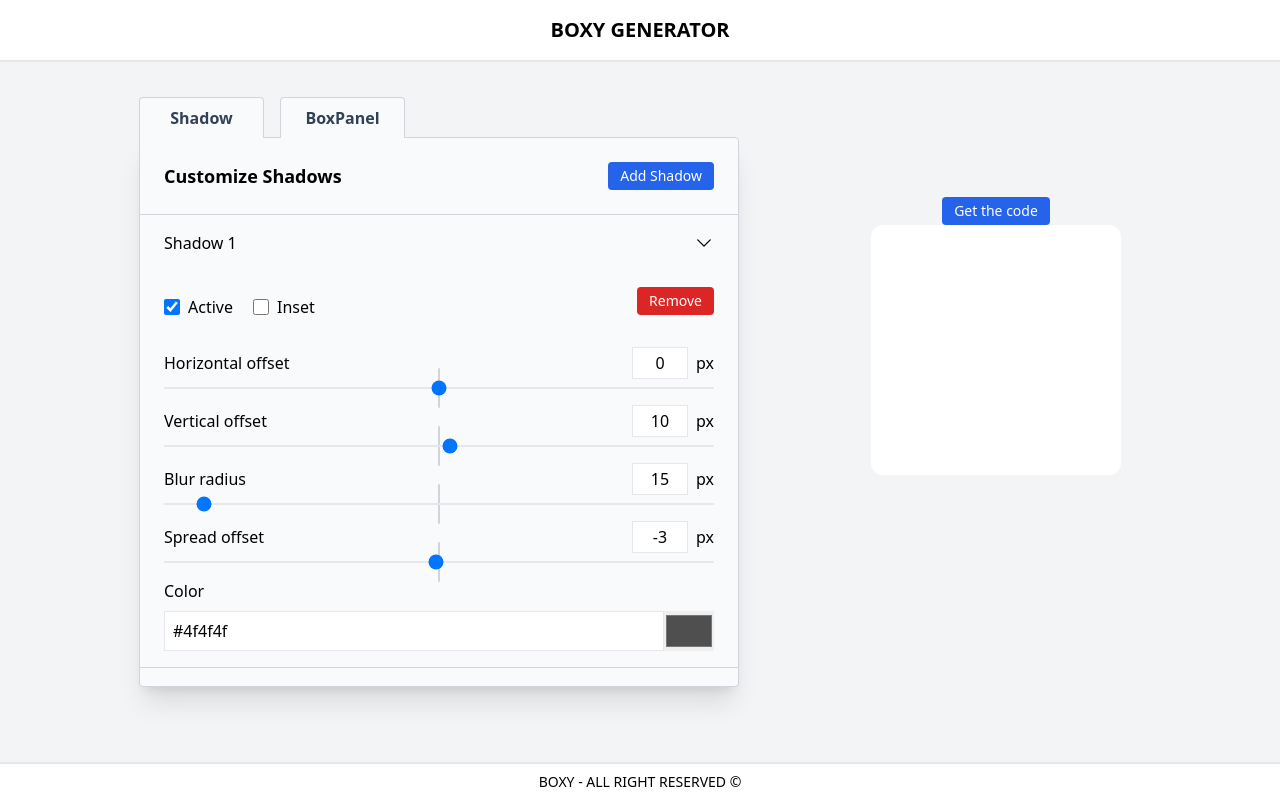
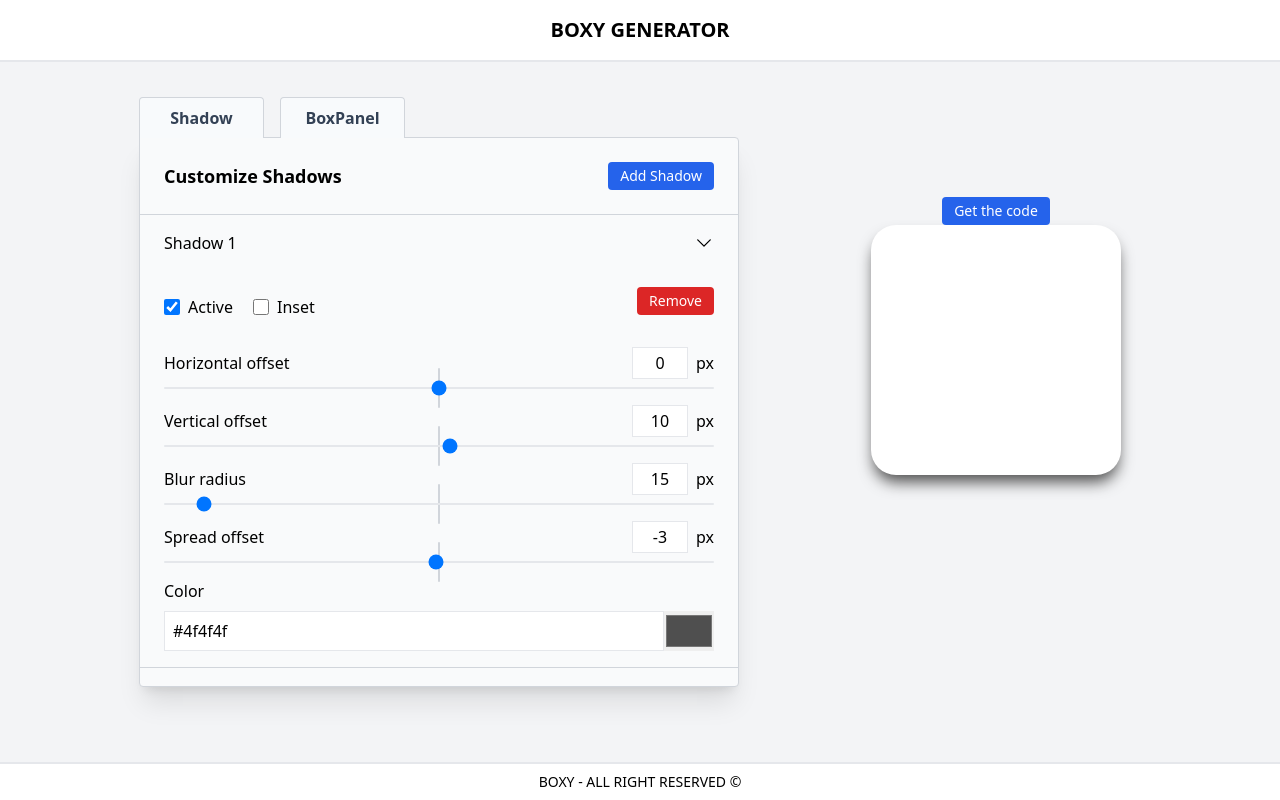
Before and after one commit to Personnofil85/udemy-react-a-z, a React (Vite) app in the folder 10.Boxy-project/: page / in a window 1280 px wide. Built offline with nearby package versions, Linux system fonts and the light colour scheme.

Commit message:
10.Boxy-project: Donner les valeurs du state à la box

```diff
--- a/10.Boxy-project/src/layouts/Visualization/Modal/ModalBtn.jsx
+++ b/10.Boxy-project/src/layouts/Visualization/Modal/ModalBtn.jsx
@@ -2,7 +2,7 @@ import React from "react";
 
 export default function ModalBtn() {
   return (
-    <div className="cursor-pointer mx-auto mt-2 py-1 px-3 text-sm rounded bg-blue-600 text-white hover:bg-blue-700">
+    <div className="relative z-0 cursor-pointer mx-auto mt-2 py-1 px-3 text-sm rounded bg-blue-600 text-white hover:bg-blue-700">
       Get the code
     </div>
   );
--- a/10.Boxy-project/src/layouts/Visualization/Visualization.jsx
+++ b/10.Boxy-project/src/layouts/Visualization/Visualization.jsx
@@ -1,11 +1,27 @@
 import React from "react";
 import ModalBtn from "./Modal/ModalBtn.jsx";
+import getBoxShadowValue from "../../utils/getBoxShadowValue.js";
+import { useSelector } from "react-redux";
 
 export default function Visualization() {
+  const shadowValues = useSelector((state) => state.shadows);
+  console.log("getBoxShadowValue = ", getBoxShadowValue(shadowValues));
+
+  const boxProperties = useSelector((state) => state.boxProperties);
+
   return (
     <div className="flex flex-col p-5 ml-10 lg:ml-28">
       <ModalBtn />
-      <div className="w-[250px] h-[250px] bg-white rounded-xl mb-20 lg:mb-40 "></div>
+      <div
+        className="w-[250px] h-[250px] bg-white rounded-xl mb-20 lg:mb-40"
+        style={{
+          boxShadow: `${getBoxShadowValue(shadowValues).slice(0, -1)}`,
+          borderRadius: `${boxProperties[0].value}px`,
+          height: `${boxProperties[1].value}px`,
+          width: `${boxProperties[2].value}px`,
+          backgroundColor: `${boxProperties[3].value}`,
+        }}
+      ></div>
     </div>
   );
 }
--- /dev/null
+++ b/10.Boxy-project/src/utils/getBoxShadowValue.js
@@ -0,0 +1,22 @@
+// export const getBoxShadowValue = (x, y, blur, spread, color) =>
+//   `${x}px ${y}px ${blur}px ${spread}px ${color}`;
+
+export default function getBoxShadowValue(shadows) {
+  let finalString = "";
+
+  shadows.forEach((shadow) => {
+    if (shadow.active) {
+      shadow.inputs.forEach((input) => {
+        if (input.type === "range") finalString += `${input.value}px `;
+        else if (input.type === "color") finalString += `${input.value} `;
+      });
+
+      if (shadow.type === "inset") finalString = ` inset`;
+
+      if (shadows.indexOf(shadow) === shadows.length - 1) finalString += ";";
+      else finalString += ",";
+    }
+  });
+
+  return finalString;
+}
```
